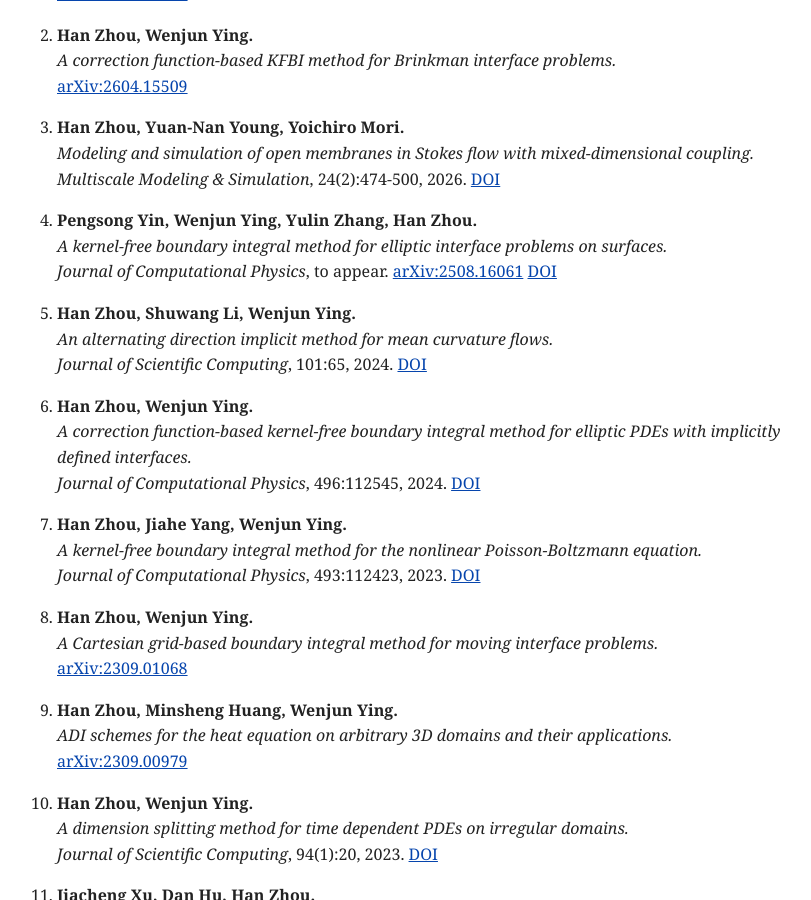
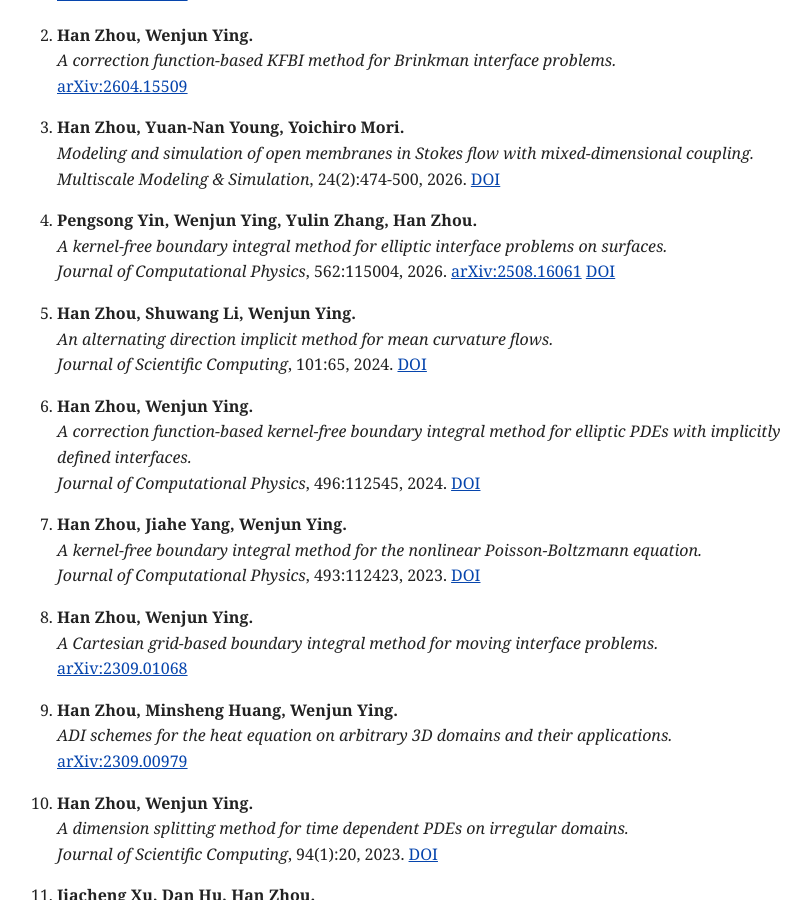
Before and after one commit to han-zhou-math/han-zhou-math.github.io, a Jekyll site: the page built from index.md, in a window 1280 px wide and 900 px high, scrolled down 926 px. Shown: the whole window, without its empty margins (223-1034 px from the left). Built offline with Jekyll 4.4.1, drawn with Linux system fonts in a browser that asks for light colours.

Commit message:
Update JCP citation for surface KFBI paper

```diff
--- a/index.md
+++ b/index.md
@@ -33,7 +33,7 @@ My research focuses on partial differential equations arising in physical and bi
 
 4. **Pengsong Yin, Wenjun Ying, Yulin Zhang, Han Zhou.**
    *A kernel-free boundary integral method for elliptic interface problems on surfaces.*
-   *Journal of Computational Physics*, to appear. [arXiv:2508.16061](https://doi.org/10.48550/arXiv.2508.16061) [DOI](https://doi.org/10.1016/j.jcp.2026.115004)
+   *Journal of Computational Physics*, 562:115004, 2026. [arXiv:2508.16061](https://doi.org/10.48550/arXiv.2508.16061) [DOI](https://doi.org/10.1016/j.jcp.2026.115004)
 
 5. **Han Zhou, Shuwang Li, Wenjun Ying.**
    *An alternating direction implicit method for mean curvature flows.*
```
Also changed, not shown: research.md (+1 -1 lines).
